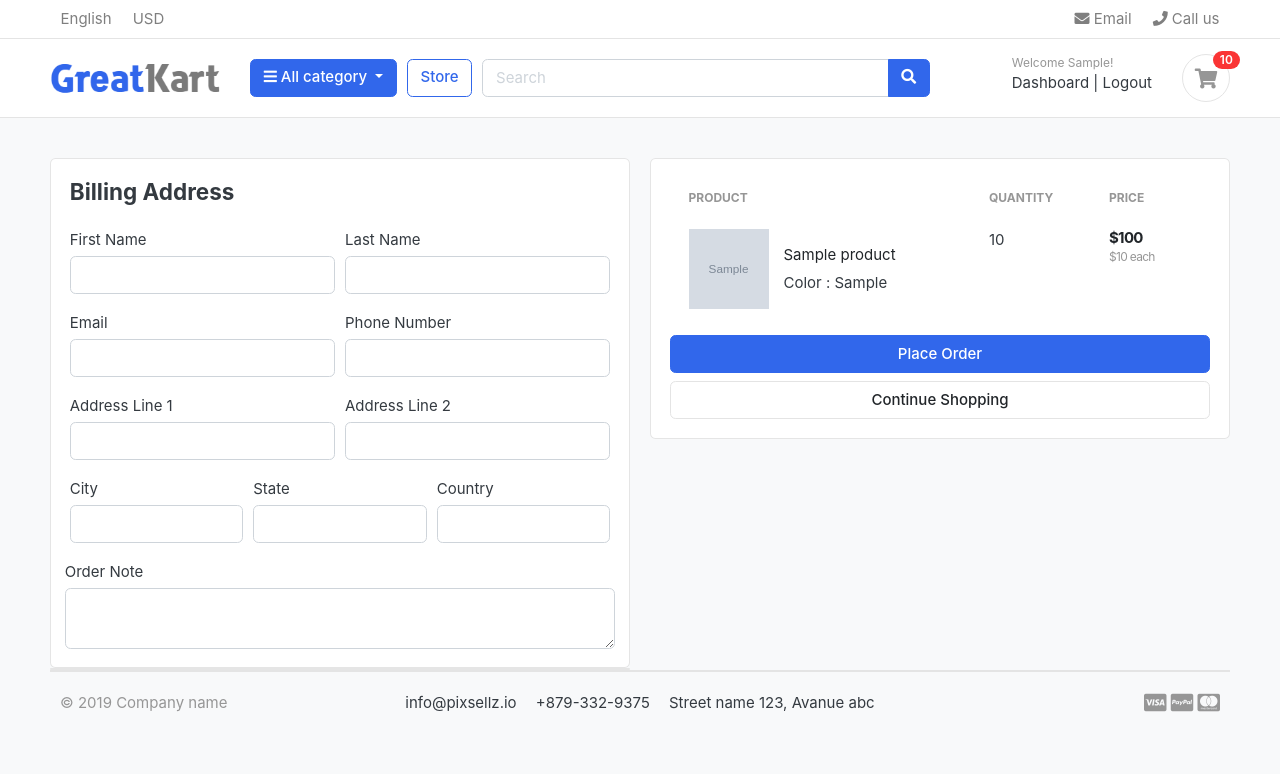
After one commit to amitarp/greatkart-django, a Django app: page /cart/checkout/ in a window 1280 px wide. The commit adds this page. Shown: the top 774 px of the page. Run offline with Django 3.2, Linux system fonts and the light colour scheme; a user stored in the database is signed in; tables that the repository leaves empty hold one stand-in row (values such as "Sample post"); grey boxes marked "Sample" are stand-in pictures; parts of the project's set-up code (start-up, migrations or seed data) failed here and were passed over; some libraries are stand-ins or nearby versions; some web fonts are replaced.

Commit message:
Handled logged in users

```diff
--- a/carts/context_processors.py
+++ b/carts/context_processors.py
@@ -8,7 +8,10 @@ def counter(request):
     else:
         try:
             cart=Cart.objects.filter(cart_id=_cart_id(request))
-            cart_items=CartItem.objects.all().filter(cart=cart[:1])
+            if request.user.is_authenticated:
+                cart_items =  CartItem.objects.all().filter(user= request.user)
+            else:
+                cart_items=CartItem.objects.all().filter(cart=cart[:1])
             for cart_item in cart_items:
                 cart_count+=cart_item.quantity
         except Cart.DoesNotExist:
--- a/carts/models.py
+++ b/carts/models.py
@@ -1,5 +1,7 @@
 from django.db import models
 from store.models import Product, Variation
+from accounts.models import Account
+
 
 # Create your models here.
 class Cart(models.Model):
@@ -10,9 +12,10 @@ class Cart(models.Model):
         return self.cart_id
 
 class CartItem(models.Model):
+    user = models.ForeignKey(Account, on_delete=models.CASCADE, null=True)
     product=models.ForeignKey(Product, on_delete=models.CASCADE)
     variations=models.ManyToManyField(Variation,blank=True)
-    cart=models.ForeignKey(Cart, on_delete=models.CASCADE)
+    cart=models.ForeignKey(Cart, on_delete=models.CASCADE, null=True)
     quantity=models.IntegerField()
     is_active=models.BooleanField(default=True)
 
--- a/carts/urls.py
+++ b/carts/urls.py
@@ -7,4 +7,5 @@ urlpatterns = [
     path('add_cart/<int:product_id>/',views.add_cart,name='add_cart'),
     path('remove_cart/<int:product_id>/<int:cart_item_id>/',views.remove_cart,name='remove_cart'),
     path('remove_cart_item/<int:product_id>/<int:cart_item_id>/',views.remove_cart_item,name='remove_cart_item'),
+    path('checkout/',views.checkout,name='checkout'),
 ]
--- a/carts/views.py
+++ b/carts/views.py
@@ -3,6 +3,7 @@ from django.shortcuts import render,redirect,get_object_or_404
 from store.models import Product, Variation
 from .models import Cart,CartItem
 from django.core.exceptions import ObjectDoesNotExist
+from django.contrib.auth.decorators import login_required
 
 
 # Create your views here.
@@ -14,79 +15,140 @@ def _cart_id(request):
     return cart
 
 def add_cart(request,product_id):
+    current_user = request.user
     product=Product.objects.get(id=product_id)#get the product
-    product_variation = []
-    if request.method=="POST":
-        for item in request.POST:
-            key=item
-            value=request.POST[key]
+    if current_user.is_authenticated:
+        product_variation = []
+        if request.method=="POST":
+            for item in request.POST:
+                key=item
+                value=request.POST[key]
 
-            try:
-                variation=Variation.objects.get(product=product, variation_category__iexact=key, variation_value__iexact=value)
-                product_variation.append(variation)
-            except:
-                pass
+                try:
+                    variation=Variation.objects.get(product=product, variation_category__iexact=key, variation_value__iexact=value)
+                    product_variation.append(variation)
+                except:
+                    pass
 
-    try:
-        cart=Cart.objects.get(cart_id=_cart_id(request))#get the cart using cart id
-    except Cart.DoesNotExist:
-        cart=Cart.objects.create(
-            cart_id=_cart_id(request)
-        )
-    cart.save()
+        is_cart_item_exists = CartItem.objects.filter(product=product, user=current_user).exists()
+        if is_cart_item_exists:
+            cart_item = CartItem.objects.filter(product=product, user=current_user)
+            #existing variations
+            #current variations
+            #user id
+            ex_var_list = []
+            id = []
+            for item in cart_item:
+                existing_variation = item.variations.all()
+                ex_var_list.append(list(existing_variation))
+                id.append(item.id)
 
 
-    is_cart_item_exists = CartItem.objects.filter(product=product, cart=cart).exists()
-    if is_cart_item_exists:
-        cart_item = CartItem.objects.filter(product=product, cart=cart)
-        #existing variations
-        #current variations
-        #user id
-        ex_var_list = []
-        id = []
-        for item in cart_item:
-            existing_variation = item.variations.all()
-            ex_var_list.append(list(existing_variation))
-            id.append(item.id)
+            if product_variation in ex_var_list:
+                #increase the cart quantity
+                index = ex_var_list.index(product_variation)
+                item_id = id[index]
+                item = CartItem.objects.get(product=product, id=item_id)
+                item.quantity +=1
+                item.save()
 
-        print(ex_var_list)
+            else:
+                item = CartItem.objects.create(product=product, quantity=1, user=current_user)
+                #create a new cart item
+                if len(product_variation)>0:
+                    item.variations.clear()
+                    item.variations.add(*product_variation)
+            #cart_item.quantity+=1
+                item.save()
+        else:
+            cart_item=CartItem.objects.create(
+                product=product,
+                quantity=1,
+                user=current_user,
+            )
+            if len(product_variation)>0:
+                cart_item.variations.clear()
+                cart_item.variations.add(*product_variation)
+            cart_item.save()
 
-        if product_variation in ex_var_list:
-            #increase the cart quantity
-            index = ex_var_list.index(product_variation)
-            item_id = id[index]
-            item = CartItem.objects.get(product=product, id=item_id)
-            item.quantity +=1
-            item.save()
+        return redirect('cart')
+        ##########If the user is not authenticated
+    else:
+        product_variation = []
+        if request.method=="POST":
+            for item in request.POST:
+                key=item
+                value=request.POST[key]
 
+                try:
+                    variation=Variation.objects.get(product=product, variation_category__iexact=key, variation_value__iexact=value)
+                    product_variation.append(variation)
+                except:
+                    pass
+
+        try:
+            cart=Cart.objects.get(cart_id=_cart_id(request))#get the cart using cart id
+        except Cart.DoesNotExist:
+            cart=Cart.objects.create(
+                cart_id=_cart_id(request)
+            )
+        cart.save()
+
+
+        is_cart_item_exists = CartItem.objects.filter(product=product, cart=cart).exists()
+        if is_cart_item_exists:
+            cart_item = CartItem.objects.filter(product=product, cart=cart)
+            #existing variations
+            #current variations
+            #user id
+            ex_var_list = []
+            id = []
+            for item in cart_item:
+                existing_variation = item.variations.all()
+                ex_var_list.append(list(existing_variation))
+                id.append(item.id)
+
+            print(ex_var_list)
+
+            if product_variation in ex_var_list:
+                #increase the cart quantity
+                index = ex_var_list.index(product_variation)
+                item_id = id[index]
+                item = CartItem.objects.get(product=product, id=item_id)
+                item.quantity +=1
+                item.save()
+
+            else:
+                item = CartItem.objects.create(product=product, quantity=1, cart=cart)
+                #create a new cart item
+                if len(product_variation)>0:
+                    item.variations.clear()
+                    item.variations.add(*product_variation)
+            #cart_item.quantity+=1
+                item.save()
         else:
-            item = CartItem.objects.create(product=product, quantity=1, cart=cart)
-            #create a new cart item
+            cart_item=CartItem.objects.create(
+                product=product,
+                quantity=1,
+                cart=cart,
+            )
             if len(product_variation)>0:
-                item.variations.clear()
-                item.variations.add(*product_variation)
-        #cart_item.quantity+=1
-            item.save()
-    else:
-        cart_item=CartItem.objects.create(
-            product=product,
-            quantity=1,
-            cart=cart,
-        )
-        if len(product_variation)>0:
-            cart_item.variations.clear()
-            cart_item.variations.add(*product_variation)
-        cart_item.save()
+                cart_item.variations.clear()
+                cart_item.variations.add(*product_variation)
+            cart_item.save()
 
-    return redirect('cart')
+        return redirect('cart')
 
 
 def remove_cart(request,product_id, cart_item_id):
-    cart=Cart.objects.get(cart_id=_cart_id(request))
+
     product=get_object_or_404(Product,id=product_id)
     try:
-
-        cart_item=CartItem.objects.get(product=product,cart=cart,id=cart_item_id)
+        if request.user.is_authenticated:
+            cart_item=CartItem.objects.get(product=product,user=request.user,id=cart_item_id)
+        else:
+            cart=Cart.objects.get(cart_id=_cart_id(request))
+            cart_item=CartItem.objects.get(product=product,cart=cart,id=cart_item_id)
         if cart_item.quantity > 1:
             cart_item.quantity-=1
             cart_item.save()
@@ -98,9 +160,13 @@ def remove_cart(request,product_id, cart_item_id):
 
 
 def remove_cart_item(request,product_id, cart_item_id):
-    cart=Cart.objects.get(cart_id=_cart_id(request))
+
     product=get_object_or_404(Product,id=product_id)
-    cart_item=CartItem.objects.get(product=product, cart=cart, id=cart_item_id)
+    if request.user.is_authenticated:
+        cart_item=CartItem.objects.get(product=product, user=request.user, id=cart_item_id)
+    else:
+        cart=Cart.objects.get(cart_id=_cart_id(request))
+        cart_item=CartItem.objects.get(product=product, cart=cart, id=cart_item_id)
     cart_item.delete()
     return redirect('cart')
 
@@ -108,8 +174,13 @@ def remove_cart_item(request,product_id, cart_item_id):
 
 def cart(request,total=0, quantity=0, cart_items=None):
     try:
-        cart = Cart.objects.get(cart_id=_cart_id(request))
-        cart_items=CartItem.objects.filter(cart=cart,is_active=True)
+        tax=0
+        grand_total=0
+        if request.user.is_authenticated:
+            cart_items = CartItem.objects.filter(user = request.user, is_active = True)
+        else:
+            cart = Cart.objects.get(cart_id=_cart_id(request))
+            cart_items=CartItem.objects.filter(cart=cart,is_active=True)
         for cart_item in cart_items:
             total += (cart_item.product.price * cart_item.quantity)
             quantity += cart_item.quantity
@@ -127,3 +198,30 @@ def cart(request,total=0, quantity=0, cart_items=None):
     }
 
     return render(request,'store/cart.html',context)
+
+@login_required(login_url='login')
+def checkout(request,total=0, quantity=0, cart_items=None):
+    try:
+        tax=0
+        grand_total=0
+        if request.user.is_authenticated:
+            cart_items = CartItem.objects.filter(user = request.user, is_active = True)
+        else:
+            cart = Cart.objects.get(cart_id=_cart_id(request))
+            cart_items=CartItem.objects.filter(cart=cart,is_active=True)
+        for cart_item in cart_items:
+            total += (cart_item.product.price * cart_item.quantity)
+            quantity += cart_item.quantity
+
+        tax=(2*total)/100
+        grand_total=total+tax
+    except ObjectDoesNotExist:
+        pass
+    context={
+        'total':total,
+        'quantity':quantity,
+        'cart_items':cart_items,
+        'tax':tax,
+        'grand_total':grand_total,
+    }
+    return render(request, 'store/checkout.html',context)
--- a/templates/store/cart.html
+++ b/templates/store/cart.html
@@ -101,7 +101,7 @@
                 <p class="text-center mb-3">
                     <img src="{% static './images/misc/payments.png'%}" height="26">
                 </p>
-                <a href="./place-order.html" class="btn btn-primary btn-block"> Checkout </a>
+                <a href="{% url 'checkout'%}" class="btn btn-primary btn-block"> Checkout </a>
                 <a href="{%url 'store'%}" class="btn btn-light btn-block">Continue Shopping</a>
             </div> <!-- card-body.// -->
             </div> <!-- card.// -->
--- /dev/null
+++ b/templates/store/checkout.html
@@ -0,0 +1,141 @@
+{% extends 'base.html' %}
+{%load static %}
+
+{% block content %}
+
+<section class="section-content padding-y bg">
+    <div class="container">
+
+    <!-- ============================ COMPONENT 1 ================================= -->
+
+    <div class="row">
+        <aside class="col-lg-6">
+            <div class="card">
+                <div class="card-body">
+                    <h4 class="card-title mb-4">Billing Address</h4>
+                    <form action="" method="POST">
+                        {% csrf_token %}
+                        <div class="form-row">
+                            <div class="col form-group">
+                                <label for="">First Name</label>
+                                <input type="text" name="first_name" class="form-control" required>
+                            </div>
+
+                            <div class="col form-group">
+                                <label for="">Last Name</label>
+                                <input type="text" name="last_name" class="form-control" required>
+                            </div>
+                        </div>
+                        <div class="form-row">
+                            <div class="col form-group">
+                                <label for="">Email</label>
+                                <input type="email" name="email" class="form-control" required>
+                            </div>
+
+
+                            <div class="col form-group">
+                                <label for="">Phone Number</label>
+                                <input type="text" name="phone" class="form-control" required>
+                            </div>
+                        </div>
+                        <div class="form-row">
+                            <div class="col form-group">
+                                <label for="">Address Line 1</label>
+                                <input type="text" name="address_line_1" class="form-control" required>
+                            </div>
+
+
+                            <div class="col form-group">
+                                <label for="">Address Line 2</label>
+                                <input type="text" name="address_line_2" class="form-control">
+                            </div>
+                        </div>
+                        <div class="form-row">
+                            <div class="col form-group">
+                                <label for="">City</label>
+                                <input type="text" name="city" class="form-control" required>
+                            </div>
+
+
+                            <div class="col form-group">
+                                <label for="">State</label>
+                                <input type="text" name="state" class="form-control" required>
+                            </div>
+                            <div class="col form-group">
+                                <label for="">Country</label>
+                                <input type="text" name="country" class="form-control" required>
+                            </div>
+                        </div>
+                        <div class="form-row">
+                            <label for="">Order Note</label>
+                            <textarea name="order_note" rows="2" class="form-control"></textarea>
+                        </div>
+
+                </div>
+            </div>
+    <div class="card">
+
+    </div> <!-- card.// -->
+
+        </aside> <!-- col.// -->
+        <aside class="col-lg-6">
+
+            <div class="card">
+            <div class="card-body">
+                <table class="table table-borderless table-shopping-cart">
+                    <thead class="text-muted">
+                    <tr class="small text-uppercase">
+                      <th scope="col">Product</th>
+                      <th scope="col" width="120">Quantity</th>
+                      <th scope="col" width="120">Price</th>
+
+                    </tr>
+                    </thead>
+                    <tbody>
+                    {% for cart_item in cart_items %}
+                    <tr>
+                        <td>
+                            <figure class="itemside align-items-center">
+                                <div class="aside"><img src="{{ cart_item.product.images.url }}" class="img-sm"></div>
+                                <figcaption class="info">
+                                    <a href="{{cart_item.product.get_url}}" class="title text-dark">{{cart_item.product.product_name}}</a>
+                                    {%if cart_item.variations.all%}
+                                        {% for item in cart_item.variations.all  %}
+                                            {{item.variation_category|capfirst}} : {{item.variation_value|capfirst}}<br>
+                                        {% endfor %}
+                                    {% endif %}
+                                </figcaption>
+                            </figure>
+                        </td>
+                        <td>
+                            <!-- col.// -->
+                            <label for="">{{cart_item.quantity}}</label>
+                        </td>
+                        <td>
+                            <div class="price-wrap">
+                                <var class="price">${{cart_item.sub_total}}</var>
+                                <small class="text-muted"> ${{cart_item.product.price}} each </small>
+                            </div> <!-- price-wrap .// -->
+                        </td>
+
+                    </tr>
+                    {% endfor %}
+
+
+                    </tbody>
+                    </table>
+
+
+                <button type="submit" name="submit" class="btn btn-primary btn-block">Place Order</button>
+                <a href="{%url 'store'%}" class="btn btn-light btn-block">Continue Shopping</a>
+            </form>
+            </div> <!-- card-body.// -->
+            </div> <!-- card.// -->
+
+    </aside> <!-- col.// -->
+
+
+    </div> <!-- row.// -->
+
+    <!-- ============================ COMPONENT 1 END .// ================================= -->
+{% endblock %}
```
Also changed, not shown: accounts/views.py (+49 -1 lines), carts/migrations/0003_auto_20220730_1025.py (added).
